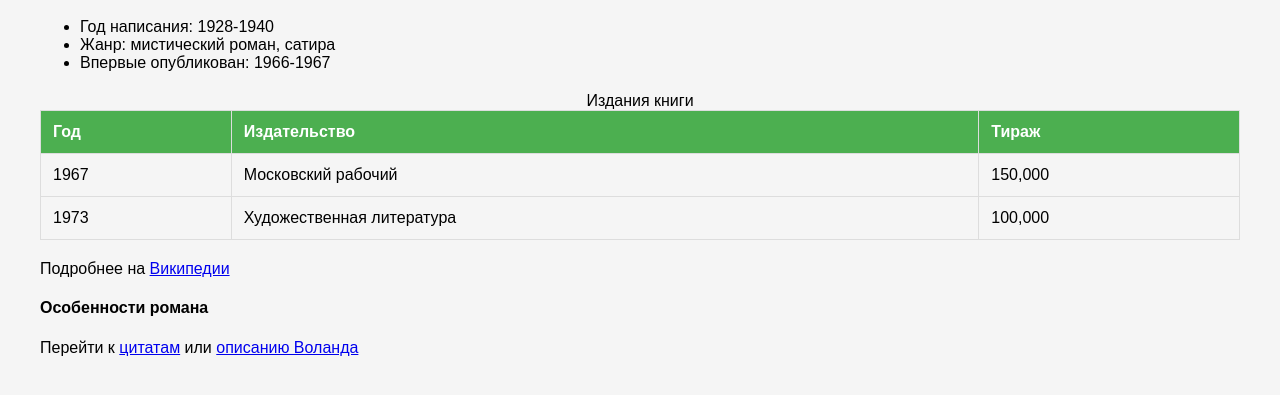
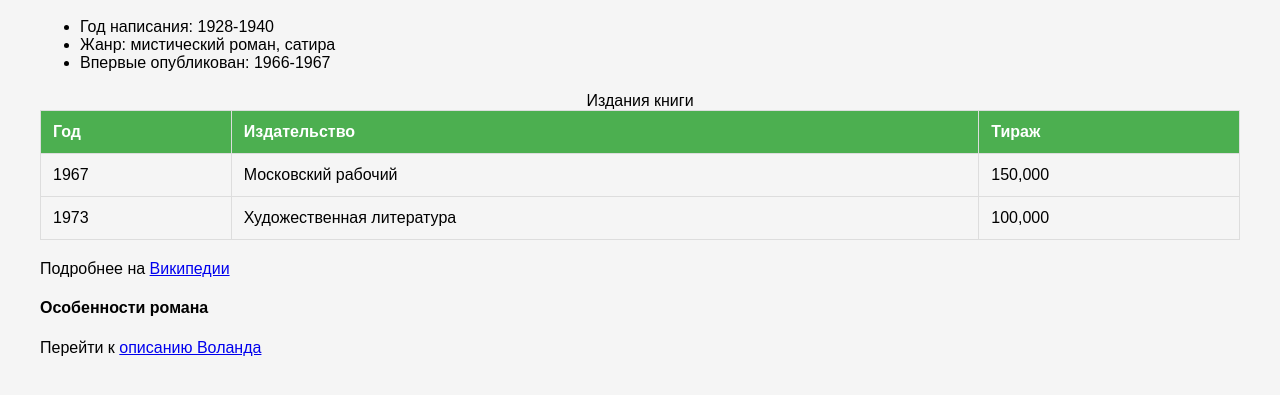
Before and after one commit to cutecarti/iplab3, a plain HTML site: page index.html in a window 1280 px wide. Shown: the part 311-706 px from the top of the page. Drawn offline with Linux system fonts and the light colour scheme.

Commit message:
final commit

```diff
--- a/index.html
+++ b/index.html
@@ -72,7 +72,7 @@
 
             <!-- Якорные ссылки -->
             <h4 id="features">Особенности романа</h4>
-            <p>Перейти к <a href="#quotes">цитатам</a> или <a href="characters.html#woland">описанию Воланда</a></p>
+            <p>Перейти к <a href="characters.html#woland">описанию Воланда</a></p>
         </div>
     </main>
 
```
